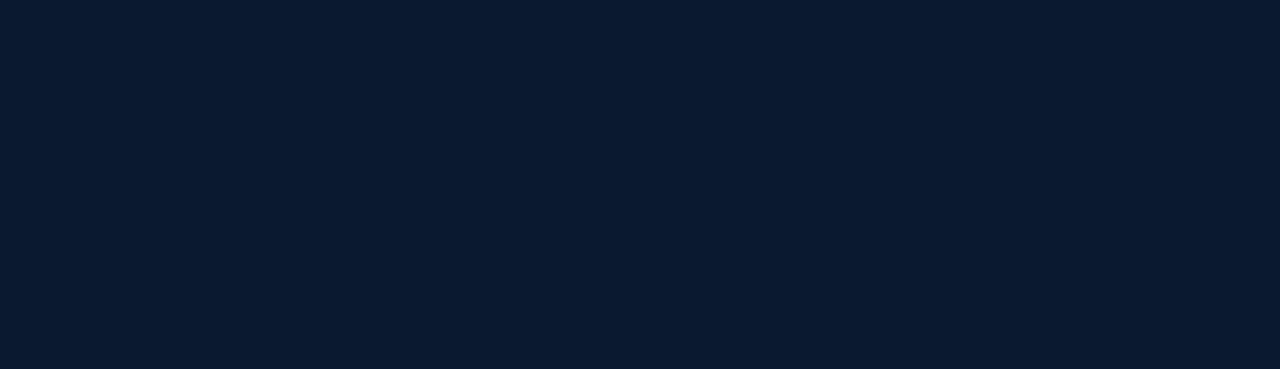
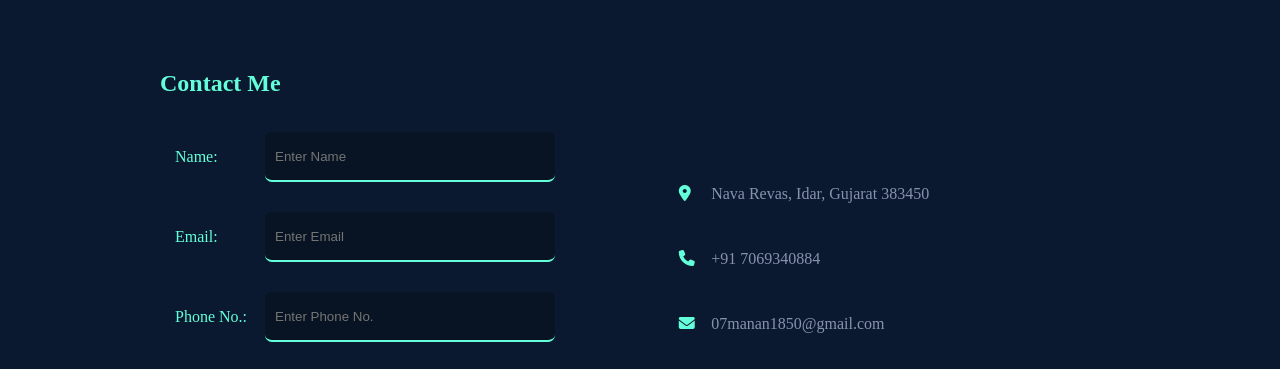
Before and after one commit to 07manan/my-portfolio, a React (Create React App) app: page / in a window 1280 px wide. Shown: the part 2428-2797 px from the top of the page. Before the commit the page ends 1698 px from the top, so only its background shows below. Built offline with nearby package versions, Linux system fonts and the light colour scheme.

Commit message:
contact and footer

```diff
--- a/public/index.html
+++ b/public/index.html
@@ -7,6 +7,10 @@
       name="description"
       content="Web site created using create-react-app"
     />
+    <script
+      src="https://kit.fontawesome.com/8247e70111.js"
+      crossorigin="anonymous"
+    ></script>
     <link rel="preconnect" href="https://fonts.googleapis.com" />
     <link rel="preconnect" href="https://fonts.gstatic.com" crossorigin />
     <link
--- a/src/App.css
+++ b/src/App.css
@@ -3,6 +3,5 @@
     flex-direction: column;
     justify-content: center;
     align-items: center;
-    /* height: 100vh; */
     width: inherit;
 }
--- a/src/App.js
+++ b/src/App.js
@@ -9,6 +9,7 @@ import Projects from "./Components/Projects";
 import About from "./Components/About";
 import Skills from "./Components/Skills";
 import Contact from "./Components/Contact";
+import Footer from "./Components/Footer";
 
 function App() {
   useEffect(() => {
@@ -23,6 +24,7 @@ function App() {
         <About />
         <Skills />
         <Contact />
+        <Footer />
       </div>
     </>
   );
--- a/src/Components/Contact.jsx
+++ b/src/Components/Contact.jsx
@@ -1,7 +1,77 @@
 import React from "react";
 
 function Contact() {
-  return <div id="contact">Contact</div>;
+  return (
+    <div id="contact">
+      <div className="contact">
+        <h2>Contact Me</h2>
+        <form className="form">
+          <div data-aos="fade-right" className="input">
+            <p>Name:</p>
+            <input type="text" placeholder="Enter Name" />
+          </div>
+          <div data-aos="fade-right" className="input">
+            <p>Email:</p>
+            <input type="email" placeholder="Enter Email" />
+          </div>
+          <div data-aos="fade-right" className="input">
+            <p>Phone No.:</p>
+            <input type="number" placeholder="Enter Phone No." />
+          </div>
+          <div data-aos="fade-right" className="input">
+            <p>Message:</p>
+            <textarea
+              type="text"
+              placeholder="Why do you want to contact me?"
+            />
+          </div>
+          <input type="submit" className="submit" value="Send" />
+        </form>
+        <div aos-data="fade-left" className="contactdetails">
+          <table>
+            <tr>
+              <td>
+                <i class="fa-solid fa-location-dot" />
+              </td>
+              <td>
+                <a
+                  href="https://goo.gl/maps/ymRTngg9wbau1TM37"
+                  target="_blank"
+                  rel="noreferrer"
+                >
+                  Nava Revas, Idar, Gujarat 383450
+                </a>
+              </td>
+            </tr>
+            <tr>
+              <td>
+                <i class="fa-solid fa-phone" />
+              </td>
+              <td>
+                <a href="tel:+91 7069340884" target="_blank" rel="noreferrer">
+                  +91 7069340884
+                </a>
+              </td>
+            </tr>
+            <tr>
+              <td>
+                <i class="fa-solid fa-envelope" />
+              </td>
+              <td>
+                <a
+                  href="mailto:07manan1850@gmailcom"
+                  target="_blank"
+                  rel="noreferrer"
+                >
+                  07manan1850@gmail.com
+                </a>
+              </td>
+            </tr>
+          </table>
+        </div>
+      </div>
+    </div>
+  );
 }
 
 export default Contact;
--- /dev/null
+++ b/src/Components/Footer.jsx
@@ -0,0 +1,51 @@
+import React from "react";
+
+function Footer() {
+  return (
+    <div id="footer">
+      <div className="social">
+        <ul>
+          <li>
+            <a
+              href="https://github.com/07manan"
+              target="_blank"
+              rel="noreferrer"
+            >
+              <i class="fa-brands fa-github-square" />
+            </a>
+          </li>
+          <li>
+            <a
+              href="https://www.linkedin.com/in/manan-patel-606a98221/"
+              target="_blank"
+              rel="noreferrer"
+            >
+              <i class="fa-brands fa-linkedin" />
+            </a>
+          </li>
+          <li>
+            <a
+              href="https://instagram.com/07_manan?igshid=YmMyMTA2M2Y="
+              target="_blank"
+              rel="noreferrer"
+            >
+              <i class="fa-brands fa-instagram" />
+            </a>
+          </li>
+          <li>
+            <a
+              href="https://wa.me/917069340884?text=Hii"
+              target="_blank"
+              rel="noreferrer"
+            >
+              <i class="fa-brands fa-whatsapp" />
+            </a>
+          </li>
+        </ul>
+      </div>
+      <p>Designed & built by Manan Patel</p>
+    </div>
+  );
+}
+
+export default Footer;
--- a/src/Components/Greet.jsx
+++ b/src/Components/Greet.jsx
@@ -55,7 +55,8 @@ function Greet() {
             I am Undergrad student studying Electronics and communication
             Engineering(ECE) at
             <br /> Indian Institute of Information Technology, Surat. I am a
-            relatively good reactJS developer and MERN-stack Developer
+            relatively good <span>ReactJS</span> developer and{" "}
+            <span>MERN-stack</span> Developer
           </p>
         </div>
       ) : (
--- a/src/Components/comp.css
+++ b/src/Components/comp.css
@@ -6,6 +6,7 @@ html {
     --primary-colour: #64ffda;
     --secondary-color: #8892b0;
     --backgroung-color: #0a192f;
+    --tertiary-color: #112240;
 }
 
 ::selection {
@@ -35,7 +36,7 @@ body {
     font-size: 250%;
     grid-column: 2/3;
     margin-right: auto;
-    margin-left: 5%;
+    margin-left: 0.5vw;
     animation: slidedown 0.3s ease-in forwards;
     opacity: 0;
 }
@@ -84,7 +85,7 @@ body {
     border-radius: 5px;
     width: inherit;
     display: grid;
-    grid-template-columns: 50px 3fr 9fr 50px;
+    grid-template-columns: 5% 3fr 9fr 5%;
     align-items: center;
     position: sticky;
     height: 80px;
@@ -261,12 +262,16 @@ body {
     animation: slideup 0.5s 7s forwards;
 }
 
+.exp span {
+    color: var(--primary-colour);
+}
+
 #greet .exp-simple {
     color: var(--secondary-color);
     margin-top: 5px;
 }
 
-@media (max-width:8250px) {
+@media (max-width:835px) {
     .intro-simple {
         font-size: 75%;
     }
@@ -278,9 +283,9 @@ body {
     }
 }
 
-@media (max-width:650px) {
+@media (max-width:550px) {
     .intro-simple {
-        font-size: 25%;
+        width: 100%;
     }
 }
 
@@ -288,8 +293,7 @@ body {
 /* Projects */
 
 #project {
-    margin: auto;
-    margin-top: 30px;
+    margin: 15vw auto;
     width: 75%;
 }
 
@@ -324,6 +328,15 @@ body {
 /* About */
 
 
+.text {
+    background-color: var(--tertiary-color);
+}
+
+#about img {
+    width: inherit;
+    max-width: 100%;
+}
+
 @media (min-width:900px) {
     #about {
         text-align: left;
@@ -348,19 +361,17 @@ body {
         width: calc(75%-100px)
     }
 
-    #about img {
-        max-width: 350px;
-    }
+
 }
 
-@media (max-width:900px) {
+@media (max-width:400px) {
     #about {
         text-align: left;
-        width: 75%;
+        width: 100%;
         margin: auto;
         display: flex;
         flex-direction: column;
-        padding: 15px 50px;
+        /* padding: 15px 50px; */
     }
 
     #about .text {
@@ -382,9 +393,6 @@ body {
         align-self: center;
     }
 
-    #about img {
-        max-width: 350px;
-    }
 }
 
 
@@ -392,7 +400,9 @@ body {
 
 #skills {
     width: 75vw;
+    margin-top: 15vw;
     padding: 15px 50px;
+    background-color: var(--tertiary-color);
 }
 
 #skills h1 {
@@ -404,9 +414,6 @@ body {
     opacity: 0;
 }
 
-/* .bar-graph-horizontal {
-    max-width: 380px;
-} */
 
 .bar-graph-horizontal>div {
     float: left;
@@ -510,3 +517,195 @@ body {
         opacity: 1;
     }
 }
+
+/* Contact */
+
+.contact {
+    width: 75vw;
+    display: grid;
+    margin-top: 15vw;
+    justify-content: center;
+    grid-template-columns: 6fr 6fr;
+}
+
+.contact h2,
+.contact p {
+    color: var(--primary-colour);
+}
+
+.form {
+    grid-column: 1/2;
+    display: flex;
+    flex-direction: column;
+    justify-content: left;
+    align-items: left;
+}
+
+.form .input {
+    margin: 15px;
+    display: flex;
+}
+
+.form .input p {
+    width: 20%;
+}
+
+.form .input input,
+.form .input textarea {
+    padding: 0 10px;
+    width: 60%;
+    border-radius: 7px;
+    background-color: #081323;
+    border: none;
+    color: var(--primary-colour);
+    border-bottom: 2px solid var(--primary-colour);
+}
+
+.form .input textarea {
+    resize: vertical;
+    padding-top: 7px;
+    min-height: 100px;
+}
+
+.submit {
+    background-color: var(--primary-colour);
+    border: 2px solid var(--primary-colour);
+    padding: 5px 15px;
+    width: fit-content;
+    align-self: center;
+    cursor: pointer;
+    font-size: large;
+    color: var(--backgroung-color);
+    font-weight: 400;
+}
+
+.submit:hover {
+    background-color: transparent;
+    color: var(--primary-colour);
+}
+
+.form .input input:focus,
+.form .input textarea:focus {
+    border-style: hidden;
+    border: 2px solid var(--primary-colour);
+}
+
+@media (max-width:1000px) {
+
+    .form .input input,
+    .form .input textarea {
+        width: 80%;
+    }
+}
+
+@media (max-width:750px) {
+
+    .form {
+        grid-column: 1/3;
+    }
+}
+
+.contactdetails {
+    grid-column: 2/3;
+    padding: 9% 3%;
+}
+
+.contactdetails table {
+    width: 100%;
+    color: var(--secondary-color);
+}
+
+.contactdetails table td {
+    padding: 5%;
+}
+
+.contactdetails table td:nth-child(1) {
+    color: var(--primary-colour);
+}
+
+.contactdetails table td a {
+    text-decoration: none;
+    color: var(--secondary-color);
+}
+
+@media (max-width:750px) {
+
+    .contactdetails {
+        grid-column: 1/3;
+    }
+}
+
+
+/* Footer */
+
+#footer {
+    display: flex;
+    flex-direction: column;
+    justify-content: center;
+    align-items: center;
+    width: 100%;
+    color: var(--secondary-color);
+    height: 80px;
+    margin-top: 15vw;
+}
+
+.social {
+    position: fixed;
+    left: 0;
+    bottom: 0;
+    padding: 0 1vw;
+}
+
+.social ul li::marker {
+    color: transparent;
+    width: 0;
+    display: none;
+}
+
+
+
+
+.social ul li {
+    margin-bottom: 5vh;
+}
+
+.social ul li a {
+    color: var(--secondary-color);
+    font-size: 150%;
+}
+
+.social ul li :hover {
+    color: var(--primary-colour);
+    transform: translateY(-10%);
+}
+
+@media (min-width:650px) {
+    .social ul::after {
+        content: "";
+        display: block;
+        width: 1px;
+        height: 13vh;
+        margin: 0px auto;
+        background-color: var(--secondary-color);
+    }
+
+    .social {
+        opacity: 0;
+        animation: slideup 0.5s 7.5s forwards;
+    }
+}
+
+@media (max-width:650px) {
+    .social {
+        position: static;
+        width: 75%;
+        display: flex;
+        justify-content: center;
+    }
+
+    .social ul {
+        display: flex;
+        width: 50%;
+        justify-content: space-between;
+    }
+}
```
